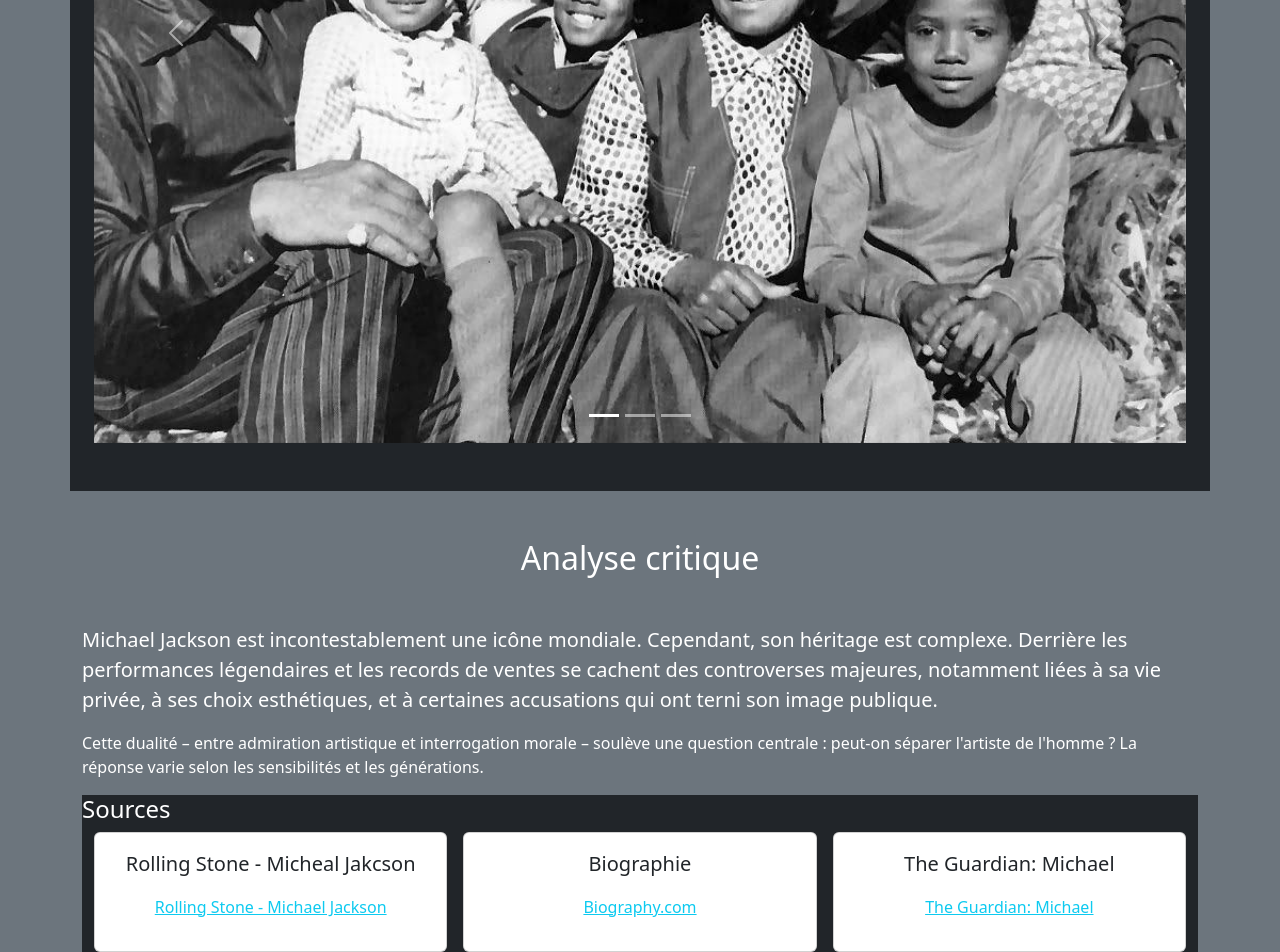
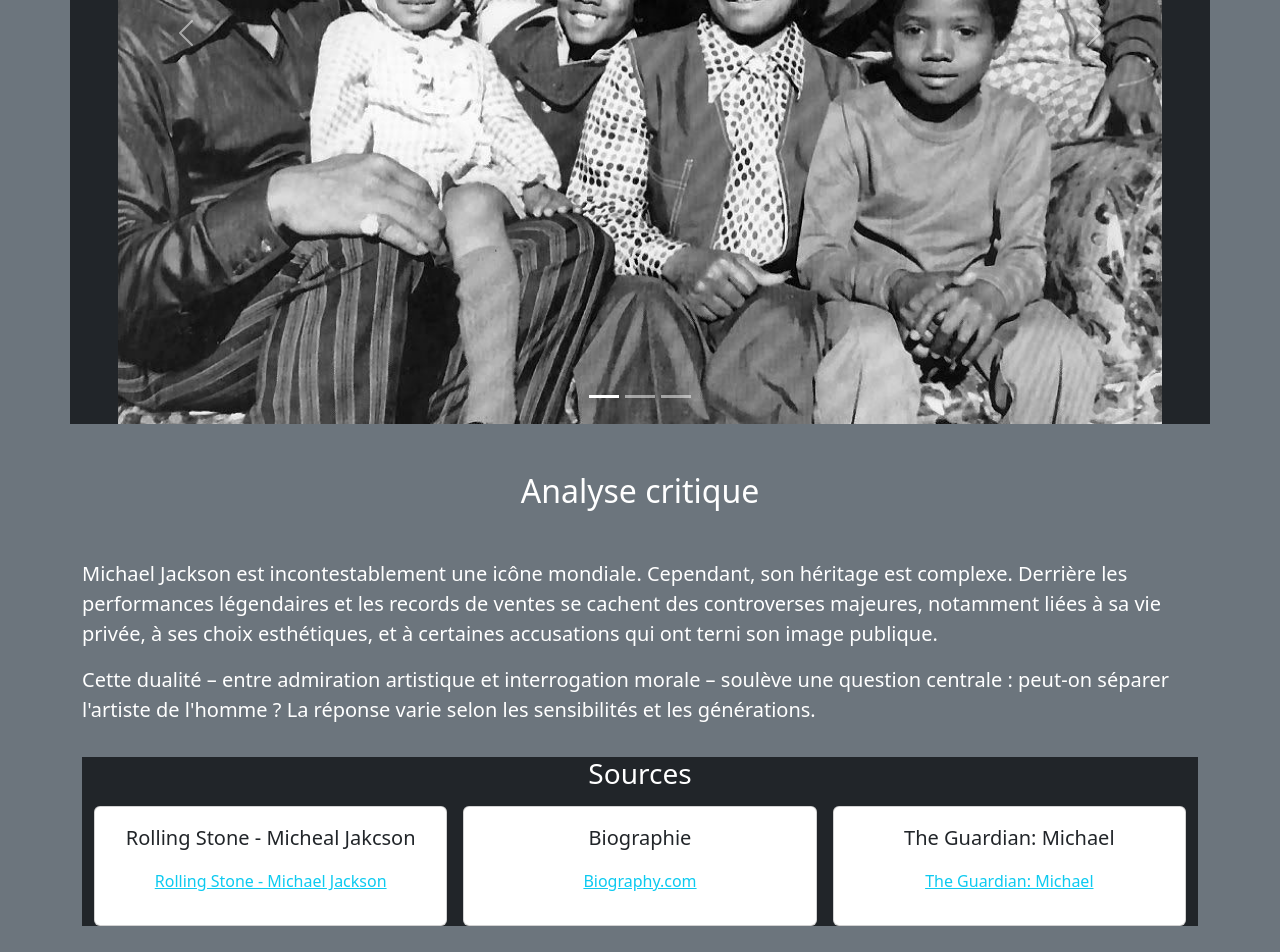
Before and after one commit to jaydenF08/Ferdinand_Jayden_TP1, a website: page index.html in a window 1280 px wide. Shown: the part 2062-3014 px from the top of the page. After the commit the page ends 2988 px from the top, so only its background shows below. Drawn offline with nearby package versions, Linux system fonts and the light colour scheme.

Commit message:
emplacement_titre

```diff
--- a/index.html
+++ b/index.html
@@ -66,14 +66,13 @@
           </p>
         </div>
         <div class="col">
-          <img src="assets/bio_photo.jpg" alt="">
+          <img src="assets/bio_photo.jpg" alt="" />
         </div>
 
-        <!-- Carousel avec fond noir pleine largeur -->
-        <div class="bg-dark text-white py-5">
-          <!-- Pas de container ici, pour permettre au fond de s'étendre à 100% -->
-
-          <div class="container">
+        <div class="container text-white bg-dark px-5 ">
+          <div class="bg-dark">
+            <h3 class="d-flex justify-content-center my-3"> Ces plus gros hit</h3>
+            <div class="row">
               <div id="mjcarousel" class="carousel slide">
                 <div class="carousel-indicators">
                   <button
@@ -151,40 +150,39 @@
               </div>
             </div>
           </div>
+        </div>
+      </div>
+    </div>
+
     <div class="container text-white">
       <div class="row">
         <div class="col">
-              <h2 class="d-flex justify-content-center my-5">
-                Analyse critique
-              </h2>
+          <h2 class="d-flex justify-content-center my-5">Analyse critique</h2>
           <p class="lead">
-                Michael Jackson est incontestablement une icône mondiale.
-                Cependant, son héritage est complexe. Derrière les performances
-                légendaires et les records de ventes se cachent des controverses
-                majeures, notamment liées à sa vie privée, à ses choix
-                esthétiques, et à certaines accusations qui ont terni son image
-                publique.
+            Michael Jackson est incontestablement une icône mondiale. Cependant,
+            son héritage est complexe. Derrière les performances légendaires et
+            les records de ventes se cachent des controverses majeures,
+            notamment liées à sa vie privée, à ses choix esthétiques, et à
+            certaines accusations qui ont terni son image publique.
           </p>
-              <p>
-                Cette dualité – entre admiration artistique et interrogation
-                morale – soulève une question centrale : peut-on séparer
-                l'artiste de l'homme ? La réponse varie selon les sensibilités
-                et les générations.
+          <p class="lead">
+            Cette dualité – entre admiration artistique et interrogation morale
+            – soulève une question centrale : peut-on séparer l'artiste de
+            l'homme ? La réponse varie selon les sensibilités et les
+            générations.
           </p>
         </div>
       </div>
     </div>
-        <div class="container">
-          <div class="bg-dark">
-            <h4>Sources</h4>
+    <div class="container ">
+      <div class="bg-dark text-white">
+        <h3 class="d-flex justify-content-center my-3"> Sources</h3>
         <div class="container">
           <div class="row g-3 text-center">
             <div class="col-md-4">
               <div class="card">
                 <div class="card-body">
-                      <i
-                        class="bi bi-chat-square-quote text-primary display-3"
-                      ></i>
+                  <i class="bi bi-chat-square-quote text-primary display-3"></i>
                   <blockquote class="">
                     <p class="lead">Rolling Stone - Micheal Jakcson</p>
                     <a
@@ -199,9 +197,7 @@
             <div class="col-md-4">
               <div class="card">
                 <div class="card-body">
-                      <i
-                        class="bi bi-chat-square-quote display-3 text-danger"
-                      ></i>
+                  <i class="bi bi-chat-square-quote display-3 text-danger"></i>
                   <blockquote class="">
                     <p class="lead">Biographie</p>
                     <a
@@ -216,9 +212,7 @@
             <div class="col-md-4">
               <div class="card">
                 <div class="card-body">
-                      <i
-                        class="bi bi-chat-square-quote display-3 text-success"
-                      ></i>
+                  <i class="bi bi-chat-square-quote display-3 text-success"></i>
                   <blockquote class="">
                     <p class="lead">The Guardian: Michael</p>
                     <a
@@ -234,7 +228,5 @@
         </div>
       </div>
     </div>
-      </div>
-    </div>
   </body>
 </html>
```
Lines whose indentation alone changed are shown as unchanged.
